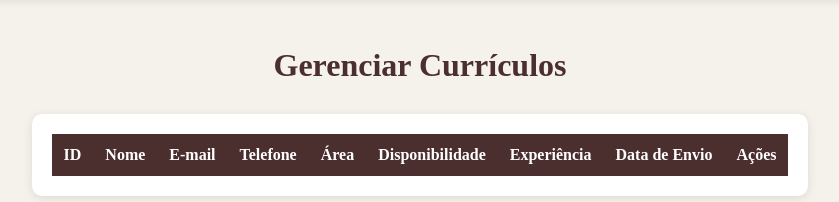
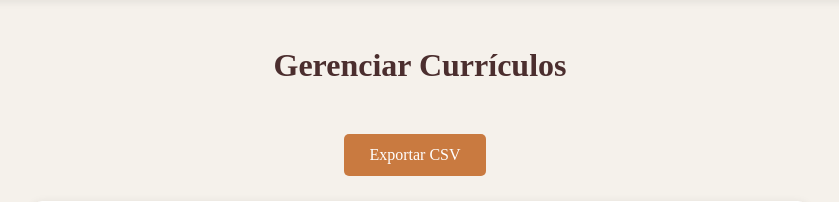
Before and after one commit to gabiihdev/pg-lounge-web-system, a Flask app: page /admin/curriculos in a window 1280 px wide. Shown: the part 120-322 px from the top of the page, without its empty margins (220-1059 px from the left). Run offline with Flask 3, Linux system fonts and the light colour scheme; the visitor is signed in with stand-in values (Sample User, id 1); data that the repository does not hold is empty.

Commit message:
feat: adiciona exportacao de curriculos em csv

```diff
--- a/app.py
+++ b/app.py
@@ -1,4 +1,4 @@
-from flask import Flask, render_template, request, redirect, url_for, session, flash
+from flask import Flask, render_template, request, redirect, url_for, session, flash, Response
 import sqlite3
 from datetime import datetime
 
@@ -468,5 +468,46 @@ def excluir_curriculo(id):
 
     return redirect(url_for("admin_curriculos"))
 
+@app.route("/admin/exportar-curriculos")
+def exportar_curriculos():
+
+    if "admin" not in session:
+        return redirect(url_for("login"))
+
+    conn = sqlite3.connect("database.db")
+    cursor = conn.cursor()
+
+    cursor.execute("""
+        SELECT
+            nome,
+            email,
+            telefone,
+            area_interesse,
+            disponibilidade,
+            experiencia,
+            data_envio
+        FROM curriculos
+    """)
+
+    curriculos = cursor.fetchall()
+
+    conn.close()
+
+    def gerar_csv():
+
+        yield "Nome,E-mail,Telefone,Área,Disponibilidade,Experiência,Data de Envio\n"
+
+        for curriculo in curriculos:
+            yield ",".join(str(campo) for campo in curriculo) + "\n"
+
+    return Response(
+        gerar_csv(),
+        mimetype="text/csv",
+        headers={
+            "Content-Disposition":
+            "attachment; filename=curriculos.csv"
+        }
+    )
+
 if __name__ == "__main__":
     app.run(debug=True)
--- a/templates/admin_curriculos.html
+++ b/templates/admin_curriculos.html
@@ -3,6 +3,12 @@
 {% block content %}
 
 <h2>Gerenciar Currículos</h2>
+
+<div class="admin-topo">
+    <a href="/admin/exportar-curriculos" class="btn">
+        Exportar CSV
+    </a>
+</div>
 
 <div class="admin-table">
 
```
